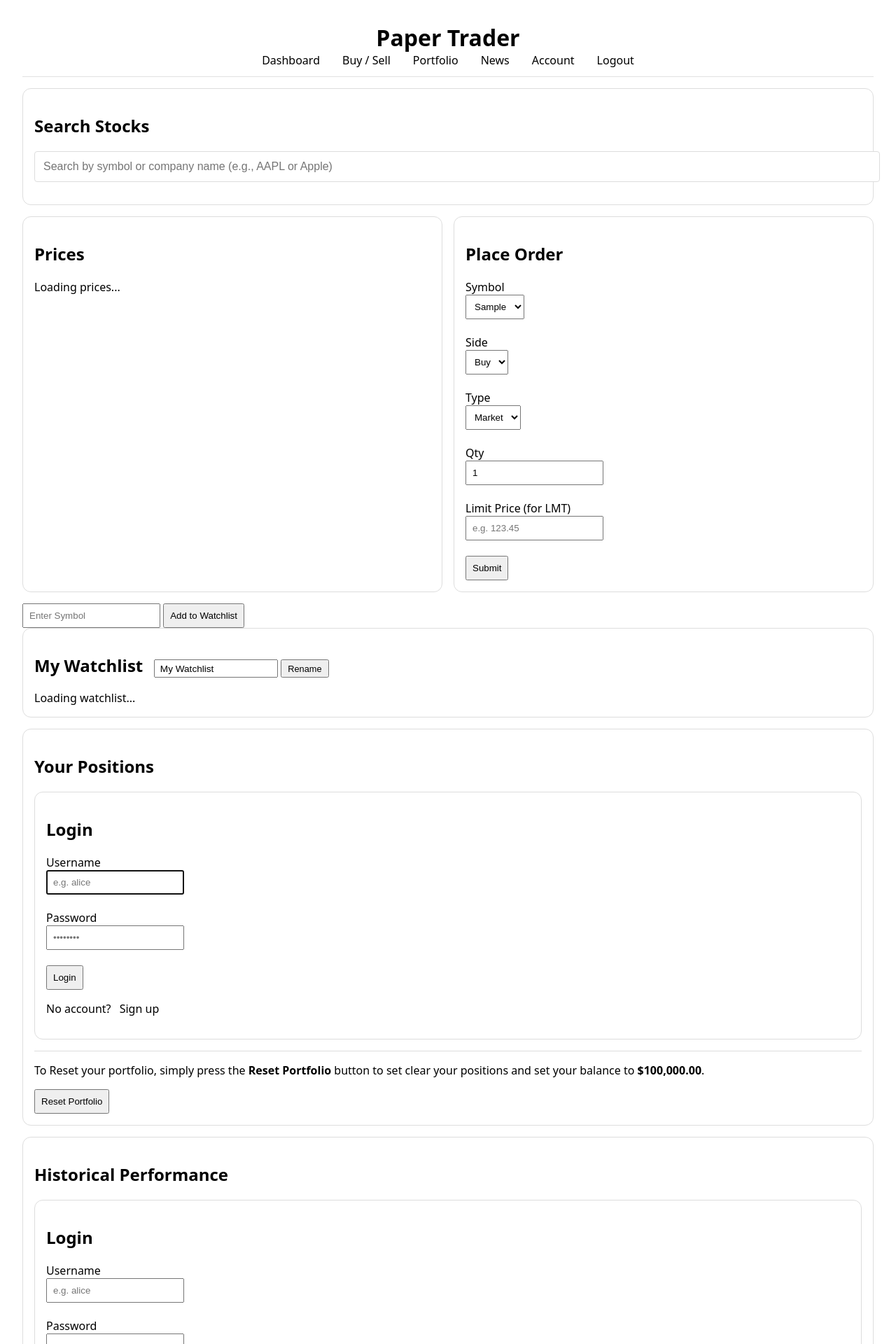
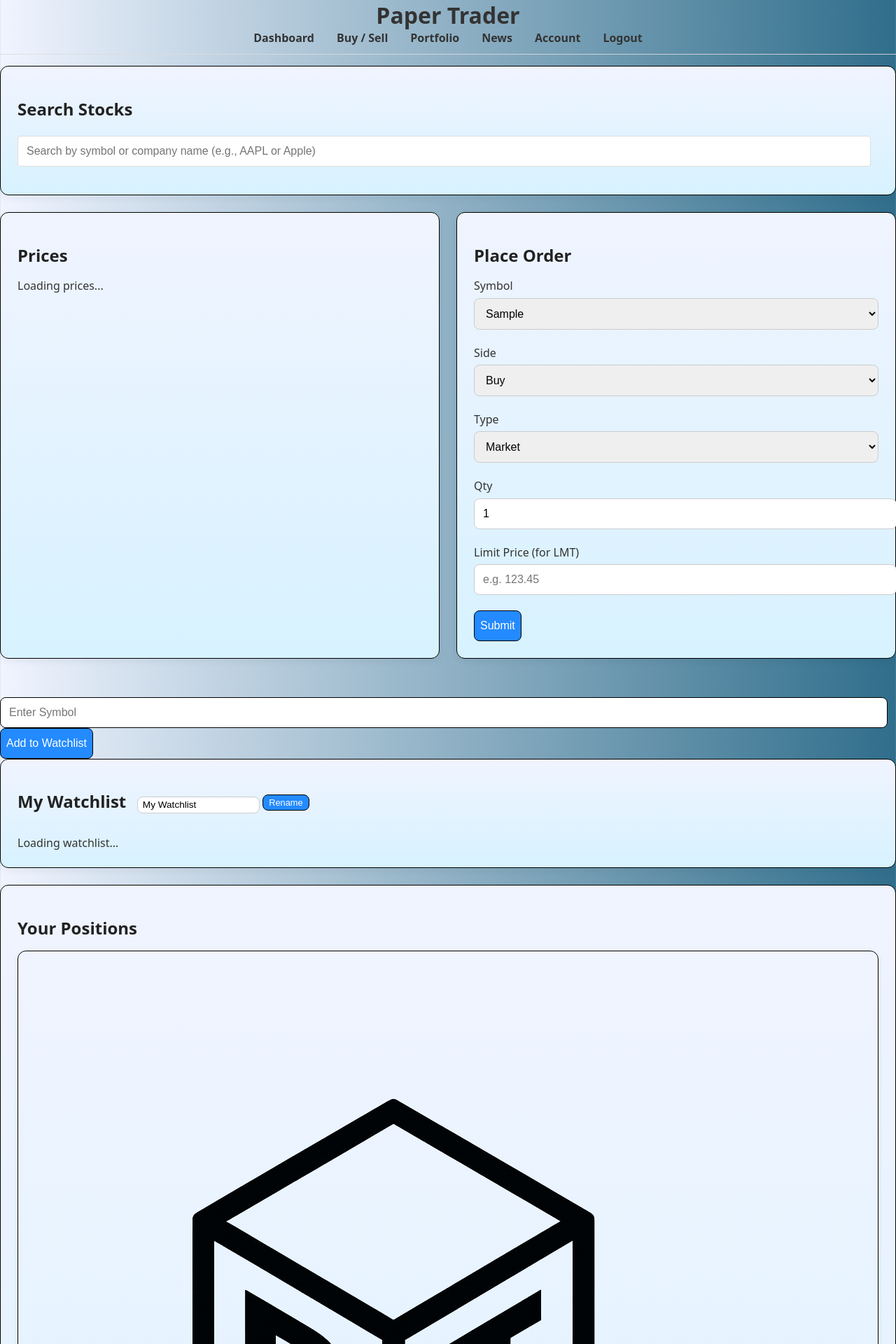
Before and after one commit to Thomas-Ryan-CS/PaperTrader, a Flask app: template templates/dashboard.html in a window 1280 px wide. Shown: the top 1920 px of the page at 70% size. Run offline with Flask 3, Linux system fonts and the light colour scheme; the template is opened without the code that fills it: values that come from a table or form of the project are taken from there, others are empty; tables that the repository leaves empty hold one stand-in row (values such as "Sample post"); some libraries are stand-ins or nearby versions.

Commit message:
Updated HTML docs for visual appeal, no change to back-end

```diff
--- a/templates/base.html
+++ b/templates/base.html
@@ -23,6 +23,10 @@
     a { color: inherit; text-decoration: none; margin: 0 .5rem; transition: 0.3}
 
     .nav-bar {display: flex; justify-content: center; align-items: center; gap: 1rem; flex-wrap: wrap; position: relative; }
+
+    .nav-bar a {
+      font-weight: 600;
+    }
 
     a:hover {color: #666}
 
@@ -50,6 +54,12 @@
 
     .price-alert.fade-out {
       opacity: 0;
+    }
+
+    .cash-balance{
+      font-weight: 700;
+      color: #000000;
+      margin-left: 1rem;
     }
 
   </style>
--- a/templates/dashboard.html
+++ b/templates/dashboard.html
@@ -1,6 +1,8 @@
 {% extends 'base.html' %}
 {% block title %}Dashboard · Paper Trader{% endblock %}
 {% block content %}
+
+
 
   <div
     hx-get="{{ url_for('price_alerts') }}"
@@ -12,6 +14,119 @@
      hx-trigger="load, every 5s"
      hx-swap="none">
   </div>
+
+  <style>
+  body {
+    font-family: system-ui, sans-serif;
+    margin: 0;
+    background: linear-gradient(90deg, #f0f4ff, #306e8b);
+    color: #333;
+  }
+
+  h2 {
+    margin-bottom: 1rem;
+    color: #222;
+    font-weight: 600;
+  }
+
+  /* Card styling */
+  .card {
+    background: linear-gradient(180deg, #f0f4ff, #d7f2ff);
+    border: 1px solid #000000;
+    border-radius: 12px;
+    padding: 1.5rem;
+    margin-bottom: 1.5rem;
+    box-shadow: 0 4px 12px rgba(0,0,0,0.05);
+  }
+
+  /* Grid layout for Prices + Order Form */
+  .grid {
+    display: grid;
+    grid-template-columns: repeat(auto-fit, minmax(280px, 1fr));
+    gap: 1.5rem;
+    margin-bottom: 1.5rem;
+  }
+
+  /* Inputs */
+  input, select {
+    width: 100%;
+    padding: .75rem;
+    margin-top: .4rem;
+    border: 1px solid #ccc;
+    border-radius: 8px;
+    font-size: 1rem;
+    transition: border-color 0.2s, box-shadow 0.2s;
+  }
+  input:focus, select:focus {
+    border-color: #0077ff;
+    outline: none;
+    box-shadow: 0 0 0 3px rgba(0,119,255,0.1);
+  }
+
+  .search-input,
+.symbol-input {
+  width: 100%;
+  max-width: 320px;   /* keeps them from being too long */
+  margin: 0 auto 1rem auto; /* centers inside card and adds spacing */
+  display: block;
+}
+
+/* Make buttons align with inputs */
+.search-btn,
+.symbol-btn {
+  display: block;
+  margin: 0.5rem auto;
+  max-width: 320px;
+  width: 100%;
+}
+
+
+  /* Buttons */
+  button {
+    padding: .75rem 0.5rem;
+    background: #238aff;
+    color: #fff;
+    border: 1px solid black;
+    border-radius: 8px;
+    font-size: 1rem;
+    cursor: pointer;
+    transition: background 0.3s;
+  }
+  button:hover {
+    background: #005fcc;
+  }
+
+  /* Reset button variant */
+  .btn-reset {
+    background: #dc2522;
+  }
+  .btn-reset:hover {
+    background: #c62828;
+  }
+
+  /* Reset section */
+  .reset-section {
+    background: #fdf2f2;
+    border: 1px solid #f5c2c2;
+    border-radius: 8px;
+    padding: 1rem;
+    margin-top: 1rem;
+  }
+  .reset-desc {
+    margin-bottom: 1rem;
+    color: #bd5f5f;
+  }
+
+  /* Search results spacing */
+  #search-results {
+    margin-top: 1rem;
+  }
+
+  /* Watchlist header spacing */
+  #watchlist-header {
+    margin-bottom: 1rem;
+  }
+</style>
 
   <!-- Search Stocks Card -->
   <div class="card">
@@ -26,7 +141,7 @@
         name="q"
         placeholder="Search by symbol or company name (e.g., AAPL or Apple)"
         autocomplete="off"
-        style="width: 100%; padding: 0.75rem; border: 1px solid #ddd; border-radius: 4px; font-size: 1rem;">
+        style="width: 97%; padding: 0.75rem; border: 1px solid #ddd; border-radius: 4px; font-size: 1rem;">
     </form>
     <div id="search-results" style="margin-top: 1rem;"></div>
   </div>
@@ -79,7 +194,7 @@
   <form hx-post="{{ url_for('add_watchlist_item') }}"
       hx-target="#watchlist"
       hx-swap="innerHTML">
-  <input type="text" name="symbol" placeholder="Enter Symbol" required>
+  <input type="text" name="symbol" placeholder="Enter Symbol" style="width:97%; border:1px solid black;" required>
   <button type="submit">Add to Watchlist</button>
   </form>
 
--- a/templates/login.html
+++ b/templates/login.html
@@ -5,14 +5,96 @@
   <meta name="viewport" content="width=device-width, initial-scale=1" />
   <title>{{ mode == 'signup' and 'Sign up' or 'Login' }} (Demo)</title>
   <style>
-    body { font-family: system-ui, sans-serif; margin: 2rem; display:flex; justify-content:center; }
-    .card { border: 1px solid #ddd; border-radius: 12px; padding: 1.2rem; width: min(420px, 90vw); }
-    input, button { padding: .6rem; }
-    .muted { color:#555; }
+    body {
+        font-family: system-ui, sans-serif;
+        margin: 2rem;
+        display:flex;
+        justify-content:center;
+        align-items: center;
+        min-height: 100vh;
+        background: linear-gradient(90deg, #f0f4ff, #306e8b);
+     }
+    .card {
+        border: 1px solid #ddd;
+        border-radius: 12px;
+        padding: 1.2rem;
+        width: min(420px, 90vw);
+        box-shadow: 0 4xp 12px rgba(0,0,0,0.1);
+        background: #94b6d6;
+    }
+    h2 {
+
+        margin-bottom: 2rem;
+        color: #333;
+        font-weight: 6000;
+        text-align: center;
+    }
+    input {
+        width: 94%;
+        padding: .8rem;
+        margin-top: .4rem;
+        border: 1px solid #ccc;
+        border-radius: 8px;
+        font-size: 1rem;
+        transition: border-color 0.2s;
+
+    }
+    input:focus{
+        border-color: #0077ff;
+        outline: none;
+        box-shadow: 0 0 0 3px rgba(0,119,255,0.1);
+    }
+
+    button {
+        width: 100%;
+      padding: .8rem;
+      background: #0077ff;
+      color: white;
+      border: none;
+      border-radius: 8px;
+      font-size: 1rem;
+      cursor: pointer;
+      transition: background 0.3s;
+
+    }
+    .error {
+      color: #b00;
+      background: #ffe6e6;
+      padding: .6rem;
+      border-radius: 6px;
+      margin-bottom: 1rem;
+      text-align: center;
+    }
+
+    button:hover {
+        background: #005fcc;
+    }
+    a {
+      color: #0077ff;
+      text-decoration: none;
+    }
+    a:hover {
+      text-decoration: underline;
+    }
+    .muted {
+      color: #555;
+      text-align: center;
+      margin-top: 1rem;
+    }
+    .logo {
+      display: block;
+      margin: 0 auto 1rem auto; /* center horizontally, add spacing below */
+      max-width: 120px;         /* keep it from being too large */
+      height: auto;             /* maintain aspect ratio */
+    }
+
+
   </style>
 </head>
 <body>
   <div class="card">
+    <img src="/static/css/logo2.png" alt="App Logo" class="logo">
+
     <h2>{{ mode == 'signup' and 'Create account' or 'Login' }}</h2>
 
     {% if error %}<p style="color:#b00">{{ error }}</p>{% endif %}
```
Also changed, not shown: templates/news.html (+40 -2 lines), templates/portfolio.html (+50 -0 lines), static/css/logo2.png (added).
